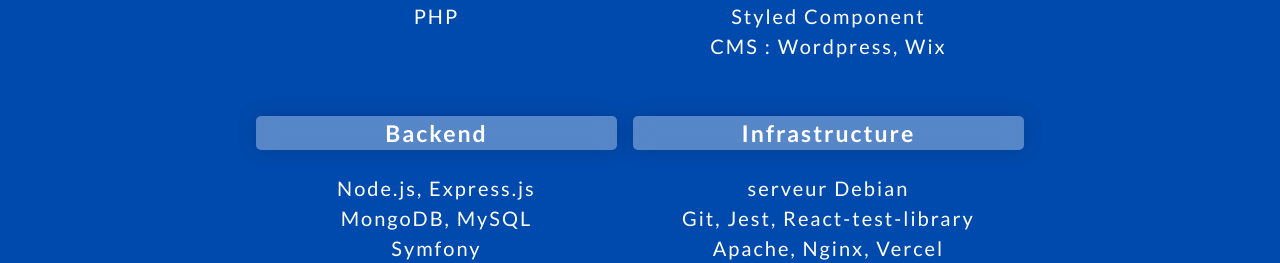
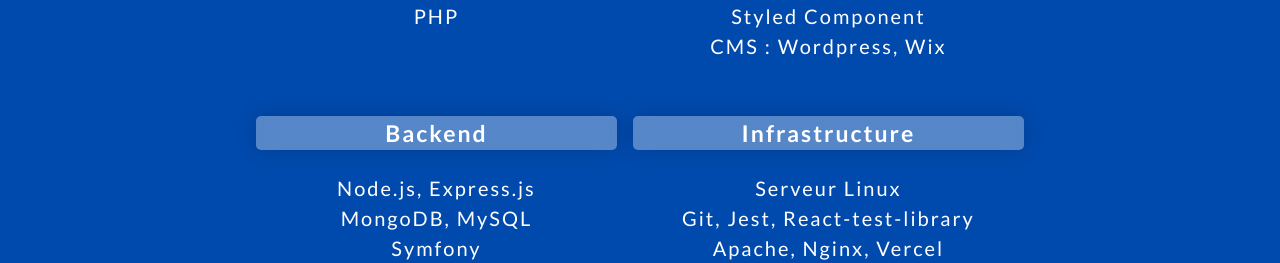
Before and after one commit to Clv86/portfolio, a React (Vite) app: page / in a window 1280 px wide. Shown: the part 1276-1539 px from the top of the page. Built offline with nearby package versions, Linux system fonts and the light colour scheme; a web font is replaced by a local one.

Commit message:
Text edited

```diff
--- a/src/components/About.tsx
+++ b/src/components/About.tsx
@@ -44,7 +44,7 @@
           <div className="card infrastructure">
             <h3>Infrastructure</h3>
             <ul>
-              <li>serveur Debian</li>
+              <li>Serveur Linux</li>
               <li>Git, Jest, React-test-library</li>
               <li>Apache, Nginx, Vercel</li>
             </ul>
```
